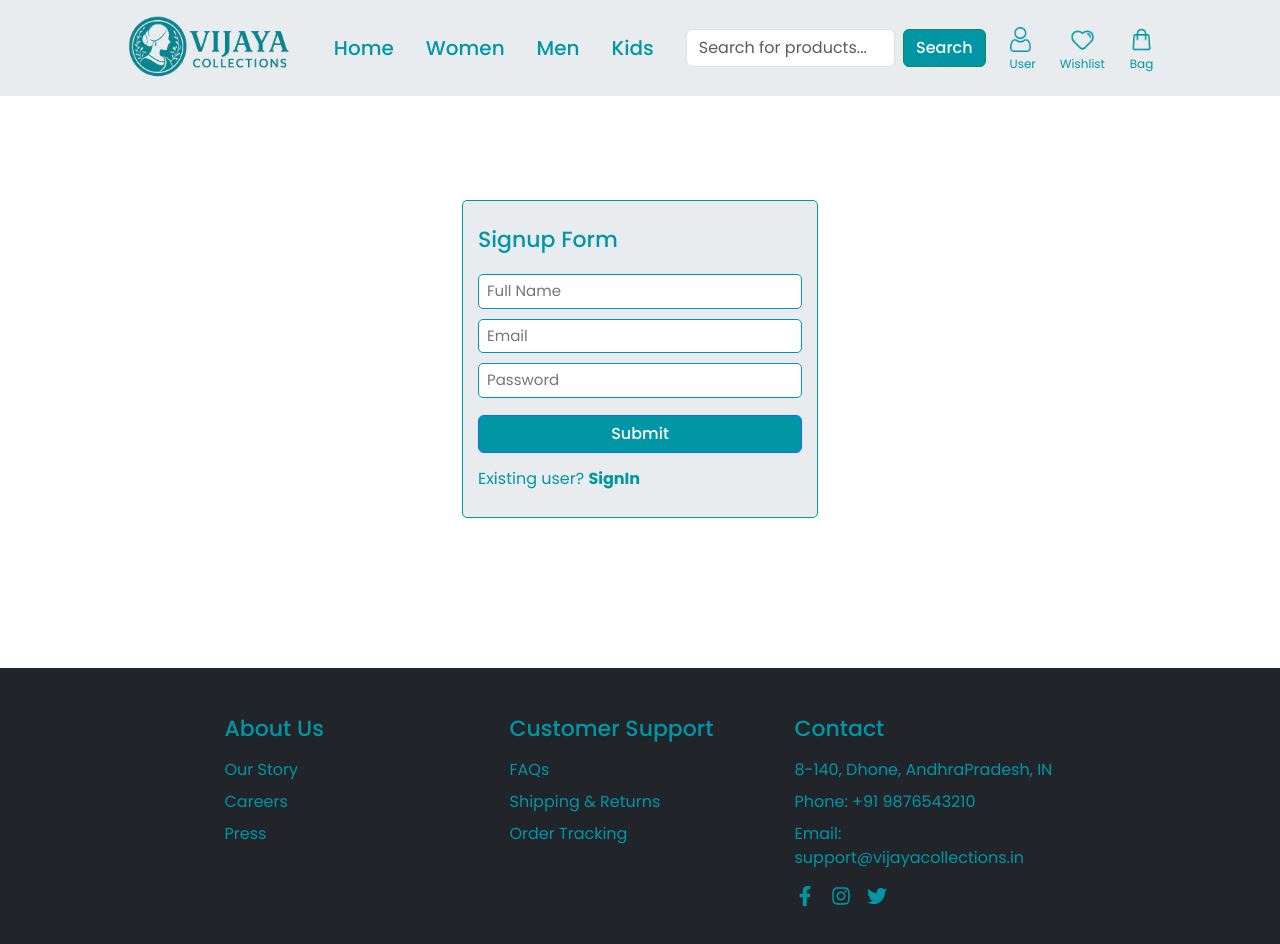
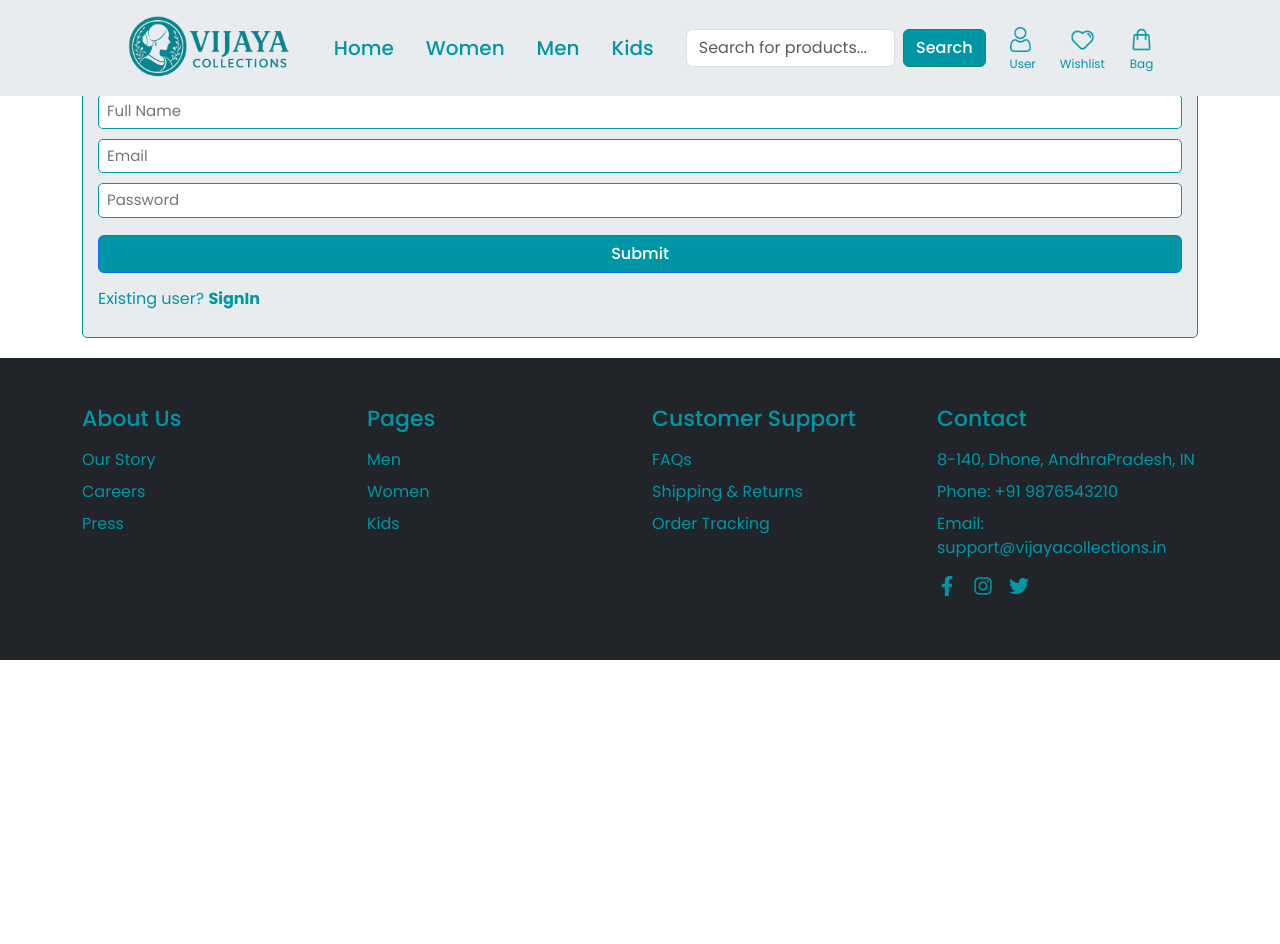
Before and after one commit to kirangadamsetty/vijaya_collections_ecommerce, a React (Vite) app: page /auth in a window 1280 px wide. Shown: the top 944 px of the page. After the commit the page ends 800 px from the top, so only its background shows below. Built offline with nearby package versions, Linux system fonts and the light colour scheme.

Commit message:
added multiple changes

```diff
--- a/src/App.css
+++ b/src/App.css
@@ -86,6 +86,7 @@ font-weight:600!important;
   }
   li{
     font-size:13px;
+
   }
   .custom-dropdown-btn span{
     font-size:13px!important;
@@ -107,9 +108,10 @@ font-weight:600!important;
     font-size:10px!important;
   }
 }
-
-
 .product-card-container{
   border-radius:8px!important;
   overflow:hidden
 }
+li{
+  cursor:pointer
+}
--- a/src/components/Authorization.jsx
+++ b/src/components/Authorization.jsx
@@ -73,8 +73,8 @@ signInWithEmailAndPassword(auth, emailValue, passwordValue)
   return (
     <Container>
     <Row >
-    <Col md = {4} className  = "m-auto">
-    <form onSubmit={handleSubmitForm} style = {{ marginTop:"200px"}} className = "form-container bg-body-secondary">
+    <Col className  = "m-auto">
+    <form onSubmit={handleSubmitForm} className = "form-container bg-body-secondary">
    <h3 className = "my-3">{newUser ? "Signup Form" : "SignIn Form"}</h3>
      {newUser && <input ref={name} type="text" placeholder="Full Name" />}
       <input ref={email} type="text" placeholder="Email" />
--- a/src/components/Footer.jsx
+++ b/src/components/Footer.jsx
@@ -1,10 +1,11 @@
 // components/Footer.jsx
 import { Container, Row, Col } from 'react-bootstrap';
 import { FaFacebookF, FaInstagram, FaTwitter } from 'react-icons/fa';
-
+import {useNavigate} from "react-router-dom"
 import '../styles/footer.css';
 
 function Footer() {
+  const navigate = useNavigate()
   return (
     <footer className="bg-dark footer text-light py-5">
       <Container>
@@ -16,6 +17,14 @@ function Footer() {
               <li>Our Story</li>
               <li>Careers</li>
               <li>Press</li>
+            </ul>
+          </Col>
+<Col md={3} className="mb-4">
+            <h3 >Pages</h3>
+            <ul className="list-unstyled mt-3">
+              <li onClick = {() =>navigate("/men")} >Men</li>
+              <li onClick = {()=>navigate("/women")}>Women</li>
+              <li onClick = {()=>navigate("/kids")}>Kids</li>
             </ul>
           </Col>
 
--- a/src/components/Header.jsx
+++ b/src/components/Header.jsx
@@ -42,14 +42,14 @@ function Header() {
             {/* User Icon for small screens */}
             <div onClick={() => navigate("/auth")} className="d-flex flex-column align-items-center mx-1">
                 <Nav.Link className="nav-links-custom p-0"><img src={user} width="20px" alt="user" /></Nav.Link>
-                <p className="d-none d-sm-block header-icon-text">User</p>
+                <p  className="d-none d-sm-block header-icon-text">User</p>
             </div>
 
             {/* Wishlist Icon for small screens */}
             <div onClick={() => navigate("/wishlist")} style={{ cursor: "pointer" }} className="d-flex flex-column align-items-center mx-2">
                 <div style={{ position: "relative" }}>
                     <Nav.Link className="nav-links-custom p-0"><img src={wishListIcon} width="20px" alt="wishlist" /></Nav.Link>
-                    {wishList.length > 0 && <p className="counts" style={{ position: "absolute", marginLeft: "15px", top: "-5px" }}>{wishList.length}</p>}
+                    {wishList.length > 0 && <p className="counts" style={{ position: "absolute", marginLeft: "15px" }}>{wishList.length}</p>}
                 </div>
                 <p className="d-none d-sm-block header-icon-text">Wishlist</p>
             </div>
@@ -58,7 +58,7 @@ function Header() {
             <div onClick={() => navigate("/cart")} style={{ cursor: "pointer" }} className="d-flex flex-column align-items-center mx-1">
                 <div style={{ position: "relative" }}>
                     <Nav.Link className="nav-links-custom p-0"><img src={CartIcon} width="20px" alt="carticon" /></Nav.Link>
-                    {cartData.length > 0 && <p className="counts" style={{ position: "absolute", marginLeft: "15px", top: "-5px" }}>{cartData.length}</p>}
+                    {cartData.length > 0 && <p className="counts" style={{ position: "absolute", marginLeft: "15px" }}>{cartData.length}</p>}
                 </div>
                 <p className="d-none d-sm-block header-icon-text">Bag</p>
             </div>
@@ -89,8 +89,8 @@ function Header() {
           </Form>
 
           {/* Icons for large screens (d-none for small, d-lg-flex for large) */}
-          <div onClick={() => navigate("/auth")} className="d-none d-lg-flex align-items-center">
-            <div className="d-flex flex-column align-items-center mx-2">
+          <div className="d-none d-lg-flex align-items-center">
+            <div  onClick={() => navigate("/auth")} className="d-flex flex-column align-items-center mx-2">
                 <Nav.Link className="nav-links-custom p-0"><img src={user} width="25px" alt="user" /></Nav.Link>
                 <p className="header-icon-text">User</p>
             </div>
--- a/src/pages/Cart.jsx
+++ b/src/pages/Cart.jsx
@@ -9,6 +9,7 @@ import {useNavigate} from "react-router-dom"
 import  {useContext, useState} from "react"
 import {CartContext} from "../utils/CartContext"
 import emptyBag from "../assets/emptyBag.webp"
+import Authorization from "../components/Authorization"
 function Cart(){
   const {cartData, handleCartCancel, handleCartList,   handlequantity, price} = useContext(CartContext)
   const [show, setShow] = useState(false);
@@ -42,7 +43,7 @@ function Cart(){
 
        {cartData.length >0 &&   <Col md = {7} >
             {data.map((li)=>{
-              return        <div className = "d-flex my-2" style = {{border:"1px solid #0096A6" , padding:"15px 18px",gap:"20px" , position:"relative"}}>
+              return        <div className = "d-flex my-2" style = {{border:"1px solid #0096A6" ,borderRadius:"8px", padding:"15px 18px",gap:"20px" , position:"relative"}}>
 
 
                   <div  style = {{width:"100px", height:"150px", overflow:"hidden"}} >
@@ -51,8 +52,8 @@ function Cart(){
                   <div>
                     <h3 style = {{overflow : "hidden",textOverflow : "ellipsis", whiteSpace : "nowrap"}}>{li.name}</h3>
                     <p className = "product-description" style ={{overflow : "hidden",textOverflow : "ellipsis", whiteSpace : "nowrap"}}>{li.description}</p>
-                     <span onClick = {()=>{handleShow(); setQuantityItem(li);setEvent("sizes")}}  className = "me-3 bg-body-secondary" style ={{padding:"3px 5px", borderRadius:"5px" ,fontWeight:"bold" , cursor:"pointer"}}>Size: {li.selectedSize || (li.sizes && li.sizes[0]) || "N/A"}</span>
-                      <span onClick={()=>{handleShow(); setQuantityItem(li);setEvent("quantity")}} className = "bg-body-secondary" style ={{padding:"3px 5px", borderRadius:"5px", fontWeight:"bold", cursor:"pointer"}} >Qty : {li.quantity}</span>
+                     <span onClick = {()=>{handleShow(); setQuantityItem(li);setEvent("Select Size")}}  className = "me-3 bg-body-secondary" style ={{padding:"3px 5px", borderRadius:"5px" ,fontWeight:"bold" , cursor:"pointer"}}>Size: {li.selectedSize || (li.sizes && li.sizes[0]) || "N/A"}</span>
+                      <span onClick={()=>{handleShow(); setQuantityItem(li);setEvent("Select Quantity")}} className = "bg-body-secondary" style ={{padding:"3px 5px", borderRadius:"5px", fontWeight:"bold", cursor:"pointer"}} >Qty : {li.quantity}</span>
                               <h5 className = "mt-3"> ₹{li.price} <span style = {{fontSize:"15px"}} className = "offer-price">MRP<span className = "text-decoration-line-through offer-price"> ₹{li.price+350}</span><span style = {{fontSize:"15px"}} className = "mx-2 offer-price">({Math.ceil((350 / (li.price + 350)) * 100)}% OFF)</span> </span></h5>
 
                         <p onClick ={()=>handleCartCancel(li)}  className = "shadow-lg text-dark d-flex justify-content-center align-items-center" style = {{top:"0",right:"0",color:"white",position:"absolute", backgroundColor:"lightgray", width:"30px",cursor:"pointer", height:"30px", margin:"8px 15px", borderRadius:"100%"}}><img src = {closeIcon} alt = "closeIcon" width = "20"/></p>
@@ -63,7 +64,7 @@ function Cart(){
             })}
                 </Col>}
              { cartData.length>0 &&  <Col md = {5}>
-                     <div className = "my-2" style = {{border:"1px solid #0096A6" , padding:"15px 15px",gap:"20px"}}>
+                     <div className = "my-2" style = {{border:"1px dashed #0096A6",borderRadius:"8px" , padding:"15px 15px",gap:"20px"}}>
                       <p style ={{fontWeight:"bold" }}>PRICE DETAILS <span style = {{fontWeight:"500"}}>(Total Items : {cartData.length})</span> </p>
                       <hr/>
                       <div>
@@ -74,7 +75,7 @@ function Cart(){
                       </div>
                       <hr/>
                        <h3 className = "d-flex justify-content-between"><span>Total Amount</span><span>₹{price.priceAfterDiscount}</span></h3>
-                      <Button className = "text-secondary  mt-2 w-100  custom-button">Place Order</Button>
+                      <Button onClick = {()=>{setEvent("Create Account");handleShow();}} className = "text-secondary  mt-2 w-100  custom-button">Place Order</Button>
                      </div>
                 </Col>
              }
@@ -83,21 +84,24 @@ function Cart(){
 
       <Modal show={show} onHide={handleClose}>
         <Modal.Header closeButton>
-          <Modal.Title><h3>{event === "quantity" ? "SELECTED QUANTITY" : "SELECT SIZE"}</h3></Modal.Title>
+          <Modal.Title><h3>{event}</h3></Modal.Title>
         </Modal.Header>
         <Modal.Body>
 
-  {(event === "quantity") && (
+  {(event === "Select Quantity") && (
       quantity.map((num, key) =>{
         return <Button key = {key} onClick = {()=>{handlequantity(quantityItem, num); setQuantitySelected(num); handleClose()}} key = {num} className = { `${quantitySelected === num ? "custom-button2": "custom-button"} me-2 my-2`}>{num}</Button>
       })
      )}
-      {(event === "sizes") && (
+      {(event === "Select Size") && (
       quantityItem.sizes.map((siz, key) =>{
         return <Button key  = {key} onClick = {()=>{handleCartList(quantityItem, siz);setSizeSelected(siz); handleClose()}} key = {siz} className = {`${sizeSelected === siz ? "custom-button2": "custom-button"} me-2 my-2`}>{siz}</Button>
       })
      )}
 
+      {(event === "Create Account") && (
+     <Authorization/>
+     )}
         </Modal.Body>
 
       </Modal>
--- a/src/styles/form.css
+++ b/src/styles/form.css
@@ -4,7 +4,7 @@
     border:1px solid #0096A6;
     margin:auto;
     border-radius:5px;
-    margin-bottom:150px;
+  margin:20px auto;
 }
 
 .form-container input{
--- a/src/styles/header.css
+++ b/src/styles/header.css
@@ -40,7 +40,7 @@
   color: #333;
 }
 
-@media (max-width: 768px) {
+@media (max-width: 992px) {
   .logo {
     height: 55px !important;
   }
@@ -52,14 +52,25 @@
     padding-left: 0.5rem;
     padding-right: 0.5rem;
   }
+  .counts{
+    top:-20px!important;
+
+  }
 }
 .navbar-toggler-icon {
     width: 1.2em!important;
+    margin-bottom:5px;
 
 }
+
+
 @media (max-width: 575.98px) {
   .header-icon-text {
     display: none;
+  }
+  .counts{
+    top:-20px!important;
+
   }
   /* Remove margin from the specific d-flex group if it causes issues on very small screens */
   /* .d-flex.order-lg-last.align-items-center > div {
--- /dev/null
+++ b/src/utils/AuthContext.jsx
@@ -0,0 +1,2 @@
+import {createContext} from "react"
+export const AuthContext = createContext()
```
Also changed, not shown: src/utils/AuthContextProvider.jsx (added, +12 -0 lines).
